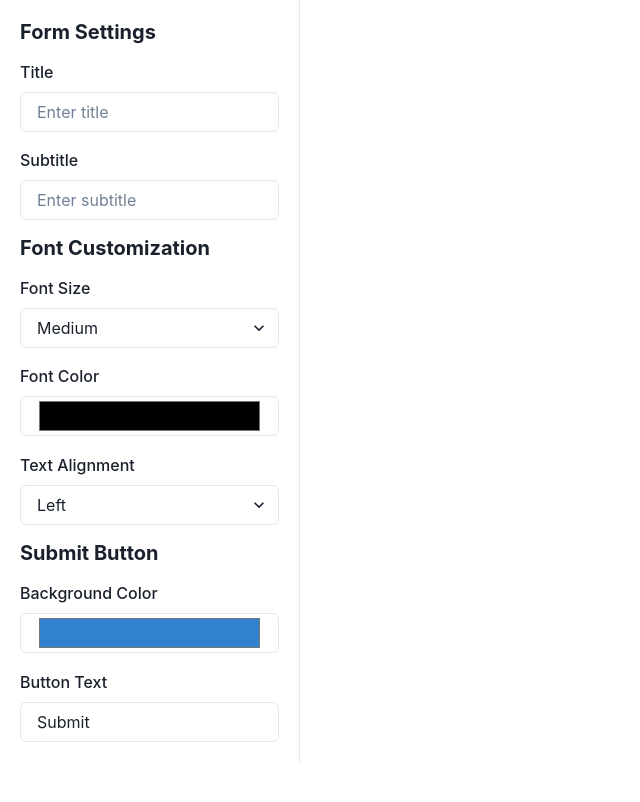
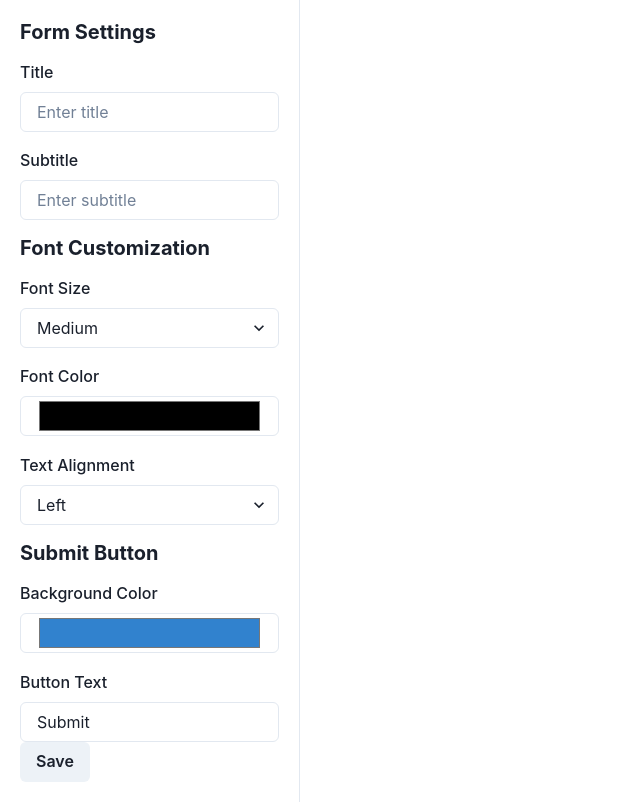
Before and after one commit to Fato07/viralLoops-form-widget-editor, a Next.js app: page / in a window 1280 px wide. Shown: the whole page, without its empty margins (0-640 px from the left). Built offline with nearby package versions, Linux system fonts and the light colour scheme.

Commit message:
Add form validation and submission functionality to Sidebar

```diff
--- a/package.json
+++ b/package.json
@@ -13,13 +13,16 @@
     "@chakra-ui/react": "^2.8.1",
     "@emotion/react": "^11.11.1",
     "@emotion/styled": "^11.11.0",
+    "@hookform/resolvers": "^3.3.2",
     "@reduxjs/toolkit": "^1.9.7",
     "framer-motion": "^10.16.4",
     "next": "13.5.6",
     "react": "^18",
     "react-dom": "^18",
+    "react-hook-form": "^7.47.0",
     "react-redux": "^8.1.3",
-    "styled-components": "^6.1.0"
+    "styled-components": "^6.1.0",
+    "zod": "^3.22.4"
   },
   "devDependencies": {
     "@types/node": "20.8.7",
--- a/src/components/Layout.tsx
+++ b/src/components/Layout.tsx
@@ -1,5 +1,5 @@
 import { Box, Flex } from '@chakra-ui/react';
-import Sidebar from './Sidebar';
+import Sidebar from './sidebar/Sidebar';
 
 interface LayoutProps {
  children: React.ReactNode;
--- a/src/components/Sidebar.tsx
+++ /dev/null
@@ -1,109 +0,0 @@
-// components/Sidebar.tsx
-
-import { Box, Heading, VStack, FormControl, FormLabel, Input, Select } from '@chakra-ui/react';
-import styled from 'styled-components';
-import { useSelector, useDispatch } from 'react-redux';
-import { RootState } from '../store/store';
-import { setTitle, setSubtitle } from '../store/titleSubtitleSlice';
-import { setFontSize, setFontColor, setTextAlign } from '../store/fontCustomizationSlice';
-import { setBackgroundColor, setText } from '../store/submitButtonSlice';
-
-const StyledSidebar = styled(Box)`
-    width: 300px;
-    padding: 20px;
-    border-right: 1px solid #e2e8f0;
-`;
-
-const Sidebar = () => {
- const dispatch = useDispatch();
-
- // State from Redux
- const title = useSelector((state: RootState) => state.titleSubtitle.title);
- const subtitle = useSelector((state: RootState) => state.titleSubtitle.subtitle);
- const fontSize = useSelector((state: RootState) => state.fontCustomization.fontSize);
- const fontColor = useSelector((state: RootState) => state.fontCustomization.fontColor);
- const textAlign = useSelector((state: RootState) => state.fontCustomization.textAlign);
- const backgroundColor = useSelector((state: RootState) => state.submitButton.backgroundColor);
- const buttonText = useSelector((state: RootState) => state.submitButton.text);
-
- return (
-  <StyledSidebar>
-   <VStack spacing={4} align="stretch">
-    {/* Title and Subtitle */}
-    <Heading size="md">Form Settings</Heading>
-    <FormControl>
-     <FormLabel>Title</FormLabel>
-     <Input
-      value={title}
-      onChange={(e) => dispatch(setTitle(e.target.value))}
-      placeholder="Enter title"
-     />
-    </FormControl>
-    <FormControl>
-     <FormLabel>Subtitle</FormLabel>
-     <Input
-      value={subtitle}
-      onChange={(e) => dispatch(setSubtitle(e.target.value))}
-      placeholder="Enter subtitle"
-     />
-    </FormControl>
-
-    {/* Font Customization */}
-    <Heading size="md">Font Customization</Heading>
-    <FormControl>
-     <FormLabel>Font Size</FormLabel>
-     <Select
-      value={fontSize}
-      onChange={(e) => dispatch(setFontSize(e.target.value))}
-      placeholder="Select font size"
-     >
-      <option value="small">Small</option>
-      <option value="medium">Medium</option>
-      <option value="large">Large</option>
-     </Select>
-    </FormControl>
-    <FormControl>
-     <FormLabel>Font Color</FormLabel>
-     <Input
-      type="color"
-      value={fontColor}
-      onChange={(e) => dispatch(setFontColor(e.target.value))}
-     />
-    </FormControl>
-    <FormControl>
-     <FormLabel>Text Alignment</FormLabel>
-     <Select
-      value={textAlign}
-      onChange={(e) => dispatch(setTextAlign(e.target.value))}
-      placeholder="Select alignment"
-     >
-      <option value="left">Left</option>
-      <option value="center">Center</option>
-      <option value="right">Right</option>
-     </Select>
-    </FormControl>
-
-    {/* Submit Button Customization */}
-    <Heading size="md">Submit Button</Heading>
-    <FormControl>
-     <FormLabel>Background Color</FormLabel>
-     <Input
-      type="color"
-      value={backgroundColor}
-      onChange={(e) => dispatch(setBackgroundColor(e.target.value))}
-     />
-    </FormControl>
-    <FormControl>
-     <FormLabel>Button Text</FormLabel>
-     <Input
-      value={buttonText}
-      onChange={(e) => dispatch(setText(e.target.value))}
-      placeholder="Enter button text"
-     />
-    </FormControl>
-   </VStack>
-  </StyledSidebar>
- );
-};
-
-export default Sidebar;
--- /dev/null
+++ b/src/components/sidebar/Sidebar.tsx
@@ -0,0 +1,134 @@
+import { Box, Heading, VStack, FormControl, FormLabel, Input, Select, Button } from '@chakra-ui/react';
+import styled from 'styled-components';
+import { useSelector, useDispatch } from 'react-redux';
+import { RootState } from '../../store/store';
+import { setTitle, setSubtitle } from '../../store/titleSubtitleSlice';
+import { setFontSize, setFontColor, setTextAlign } from '../../store/fontCustomizationSlice';
+import { setBackgroundColor, setText } from '../../store/submitButtonSlice';
+import { useForm } from 'react-hook-form';
+import { zodResolver } from '@hookform/resolvers/zod';
+import { formSchema } from '@/zodSchemas/formSchema';
+import { FormData } from './types';
+
+const StyledSidebar = styled(Box)`
+    width: 300px;
+    padding: 20px;
+    border-right: 1px solid #e2e8f0;
+`;
+
+const Sidebar = () => {
+
+    const {
+        register,
+        handleSubmit,
+        formState: { errors },
+    } = useForm<FormData>({
+        resolver: zodResolver(formSchema),
+    });
+
+    const handleFormSubmit = (data: FormData) => {
+        console.log(data);
+    };
+
+    const dispatch = useDispatch();
+
+    // State from Redux
+    const title = useSelector((state: RootState) => state.titleSubtitle.title);
+    const subtitle = useSelector((state: RootState) => state.titleSubtitle.subtitle);
+    const fontSize = useSelector((state: RootState) => state.fontCustomization.fontSize);
+    const fontColor = useSelector((state: RootState) => state.fontCustomization.fontColor);
+    const textAlign = useSelector((state: RootState) => state.fontCustomization.textAlign);
+    const backgroundColor = useSelector((state: RootState) => state.submitButton.backgroundColor);
+    const buttonText = useSelector((state: RootState) => state.submitButton.text);
+
+    return (
+        <StyledSidebar as="form" onSubmit={handleSubmit(handleFormSubmit)}>
+
+            <VStack spacing={4} align="stretch">
+                {/* Title and Subtitle */}
+                <Heading size="md">Form Settings</Heading>
+                <FormControl>
+                    <FormLabel>Title</FormLabel>
+                    <Input
+                        {...register("title")}
+                        value={title}
+                        onChange={(e) => dispatch(setTitle(e.target.value))}
+                        placeholder="Enter title"
+                    />
+                </FormControl>
+                <FormControl>
+                    <FormLabel>Subtitle</FormLabel>
+                    <Input
+                        {...register("subtitle")}
+                        value={subtitle}
+                        onChange={(e) => dispatch(setSubtitle(e.target.value))}
+                        placeholder="Enter subtitle"
+                    />
+                </FormControl>
+
+                {/* Font Customization */}
+                <Heading size="md">Font Customization</Heading>
+                <FormControl>
+                    <FormLabel>Font Size</FormLabel>
+                    <Select
+                        {...register("fontSize")}
+                        value={fontSize}
+                        onChange={(e) => dispatch(setFontSize(e.target.value))}
+                        placeholder="Select font size"
+                    >
+                        <option value="small">Small</option>
+                        <option value="medium">Medium</option>
+                        <option value="large">Large</option>
+                    </Select>
+                </FormControl>
+                <FormControl>
+                    <FormLabel>Font Color</FormLabel>
+                    <Input
+                        {...register("fontColor")}
+                        type="color"
+                        value={fontColor}
+                        onChange={(e) => dispatch(setFontColor(e.target.value))}
+                    />
+                </FormControl>
+                <FormControl>
+                    <FormLabel>Text Alignment</FormLabel>
+                    <Select
+                        {...register("textAlign")}
+                        value={textAlign}
+                        onChange={(e) => dispatch(setTextAlign(e.target.value))}
+                        placeholder="Select alignment"
+                    >
+                        <option value="left">Left</option>
+                        <option value="center">Center</option>
+                        <option value="right">Right</option>
+                    </Select>
+                </FormControl>
+
+                {/* Submit Button Customization */}
+                <Heading size="md">Submit Button</Heading>
+                <FormControl>
+                    <FormLabel>Background Color</FormLabel>
+                    <Input
+                        {...register("backgroundColor")}
+                        type="color"
+                        value={backgroundColor}
+                        onChange={(e) => dispatch(setBackgroundColor(e.target.value))}
+                    />
+                </FormControl>
+                <FormControl>
+                    <FormLabel>Button Text</FormLabel>
+                    <Input
+                        {...register("buttonText")}
+                        value={buttonText}
+                        onChange={(e) => dispatch(setText(e.target.value))}
+                        placeholder="Enter button text"
+                    />
+                </FormControl>
+            </VStack>
+            <Button type="submit">Save</Button>
+
+        </StyledSidebar>
+    );
+};
+
+export default Sidebar;
--- /dev/null
+++ b/src/components/sidebar/types.ts
@@ -0,0 +1,9 @@
+export type FormData = {
+ title: string;
+ subtitle: string;
+ fontSize: 'small' | 'medium' | 'large';
+ fontColor: string;
+ textAlign: 'left' | 'center' | 'right';
+ backgroundColor: string;
+ buttonText: string;
+};
--- /dev/null
+++ b/src/zodSchemas/formSchema.ts
@@ -0,0 +1,11 @@
+import { z } from 'zod';
+
+export const formSchema = z.object({
+ title: z.string().min(1, { message: 'Title is required' }),
+ subtitle: z.string(),
+  fontSize: z.enum(['small', 'medium', 'large']),
+  fontColor: z.string().regex(/^#([0-9A-F]{3}){1,2}$/i, { message: 'Invalid color code' }),
+  textAlign: z.enum(['left', 'center', 'right']),
+  backgroundColor: z.string().regex(/^#([0-9A-F]{3}){1,2}$/i, { message: 'Invalid color code' }),
+  buttonText: z.string().min(1, { message: 'Button text is required' }),
+});
```
Also changed, not shown: 1 other file (tests, documents, lock files or other folders).
